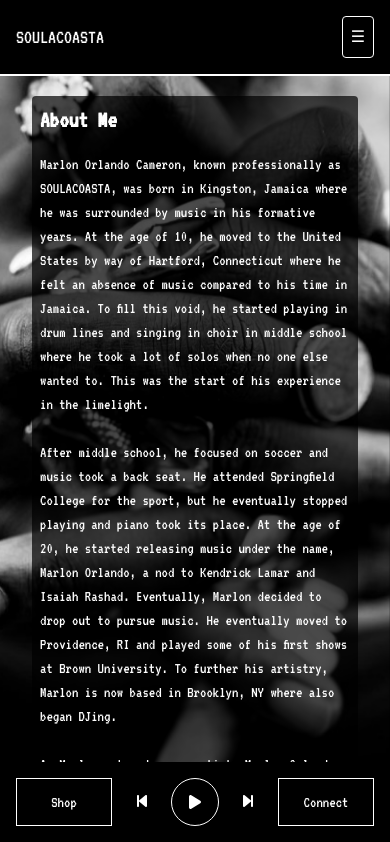
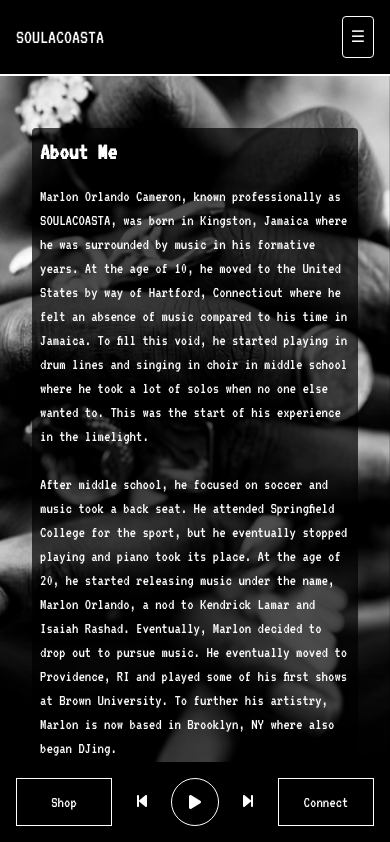
Before and after one commit to wogara/soulacoasta, a Next.js app: page /about in a window 390 px wide. Shown: the top 842 px of the page. Built offline with nearby package versions, Linux system fonts and the light colour scheme.

Commit message:
changing y padding for mobile

```diff
--- a/app/about/page.js
+++ b/app/about/page.js
@@ -12,8 +12,9 @@ export default function AboutPage() {
         flex-col
         items-center
         justify-between
-        p-8
-        md:p-16
+        py-16
+        px-8
+        md:px-16
         bg-black
         text-white
       "
```
